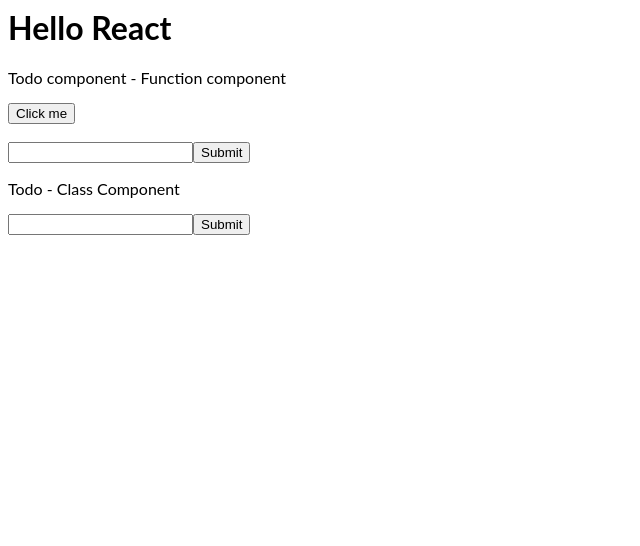
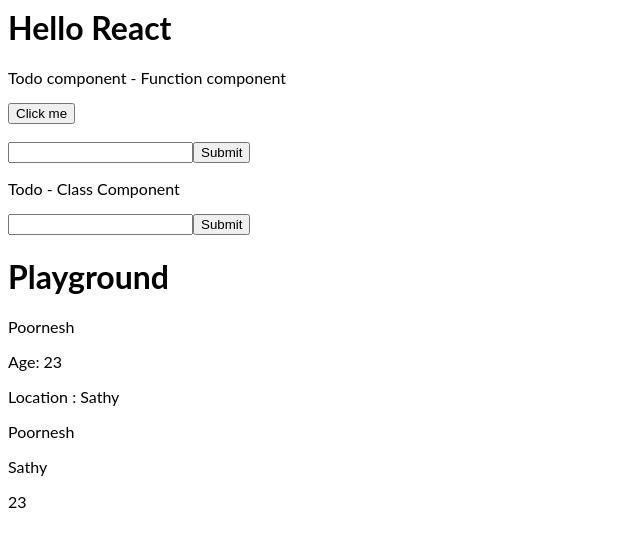
Before and after one commit to poornesh-pH/react-playground, a React (Create React App) app: page / in a window 1280 px wide. Shown: the top 546 px of the page, without its empty margins (0-640 px from the left). Built offline with nearby package versions, Linux system fonts and the light colour scheme.

Commit message:
1 file modified, 1 added

```diff
--- a/src/App.js
+++ b/src/App.js
@@ -2,12 +2,14 @@
 import "./style.css";
 import Todof from "./todof.js";
 import Todoc from "./todoc.js";
+import Playground from "./playground";
 export default function App() {
   return (
     <div>
       <h1>Hello React</h1>
       <Todof />
       <Todoc />
+      <Playground />
     </div>
   );
 }
--- /dev/null
+++ b/src/playground.js
@@ -0,0 +1,42 @@
+import React from "react";
+import "./style.css";
+
+export default function Playground() {
+  return (
+    <div>
+      <h1>Playground</h1>
+      {template}
+      {staticObj.name && <p>{staticObj.name}</p>}
+      {getTown(staticObj.town)}
+      {staticObj.age > 18 ? <p>{staticObj.age}</p> : "Under 18"}
+      {/* {staticArr} */}
+    </div>
+  );
+}
+
+var template = (
+  <div>
+    <p>Poornesh</p>
+    <p>Age: 23</p>
+    <p>Location : Sathy </p>
+  </div>
+);
+
+let staticObj = {
+  name: "Poornesh",
+  age: 23,
+  town: "Sathy"
+};
+
+let staticArr = ["Name 1", "Name 2", "Name 3"];
+
+function getTown(town) {
+  if (town) return <p>{town}</p>;
+  else return "Unknown";
+}
+
+const arrowFunction = (name, age) => {
+  return age ? name + " " + age : name;
+};
+console.log(arrowFunction("poornesh", 23));
+console.log(arrowFunction("abi"));
```
